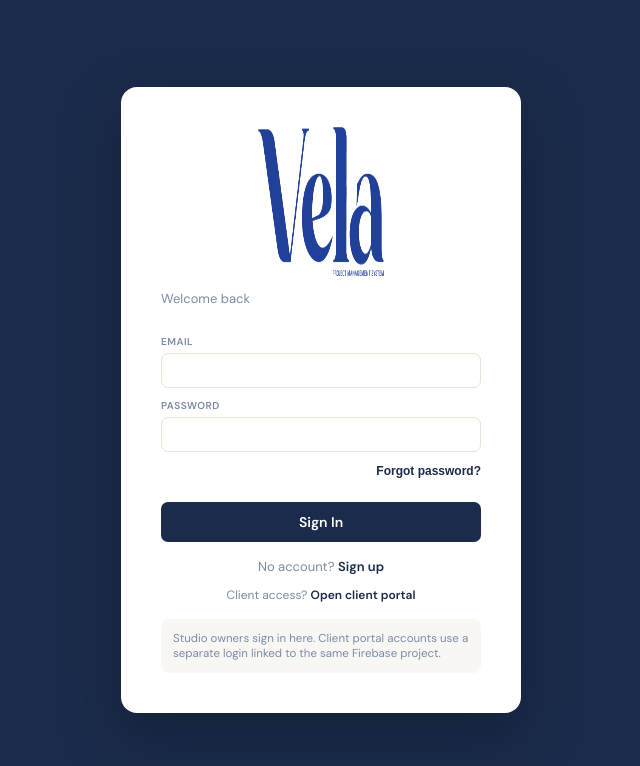
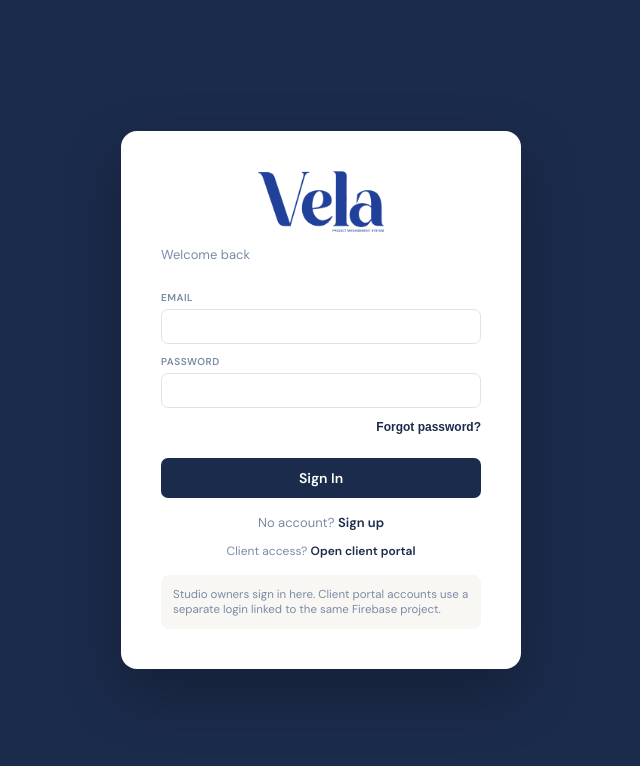
Before and after one commit to chummy95/vela-crm, a React (Vite) app in the folder frontend/: page /login in a window 1280 px wide. Shown: the top 766 px of the page, without its empty margins (319-959 px from the left). Built offline with nearby package versions, Linux system fonts and the light colour scheme; no server answers; a web font is replaced by a local one.

Commit message:
Fix logo crop proportions

```diff
--- a/frontend/src/components/BrandLogo.jsx
+++ b/frontend/src/components/BrandLogo.jsx
@@ -14,11 +14,11 @@ const VARIANT_MAP = {
 };
 
 const CROP_MAP = {
-  blue: { left: 208 / 1080, top: 60 / 437, width: 664 / 1080, height: 317 / 437 },
-  white: { left: 208 / 1080, top: 71 / 436, width: 664 / 1080, height: 293 / 436 },
-  blackTagline: { left: 208 / 1080, top: 60 / 437, width: 664 / 1080, height: 318 / 437 },
-  whiteTagline: { left: 208 / 1080, top: 60 / 437, width: 664 / 1080, height: 318 / 437 },
-  blueTagline: { left: 208 / 1080, top: 60 / 437, width: 664 / 1080, height: 317 / 437 },
+  blue: { left: 208, top: 60, width: 664, height: 317, sourceWidth: 1080, sourceHeight: 437 },
+  white: { left: 208, top: 71, width: 664, height: 293, sourceWidth: 1080, sourceHeight: 436 },
+  blackTagline: { left: 208, top: 60, width: 664, height: 318, sourceWidth: 1080, sourceHeight: 437 },
+  whiteTagline: { left: 208, top: 60, width: 664, height: 318, sourceWidth: 1080, sourceHeight: 437 },
+  blueTagline: { left: 208, top: 60, width: 664, height: 317, sourceWidth: 1080, sourceHeight: 437 },
 };
 
 export default function BrandLogo({
@@ -51,8 +51,8 @@ export default function BrandLogo({
           position: 'absolute',
           left: `${-(crop.left / crop.width) * 100}%`,
           top: `${-(crop.top / crop.height) * 100}%`,
-          width: `${(1 / crop.width) * 100}%`,
-          height: `${(1 / crop.height) * 100}%`,
+          width: `${(crop.sourceWidth / crop.width) * 100}%`,
+          height: `${(crop.sourceHeight / crop.height) * 100}%`,
           maxWidth: 'none',
         }}
       />
```
